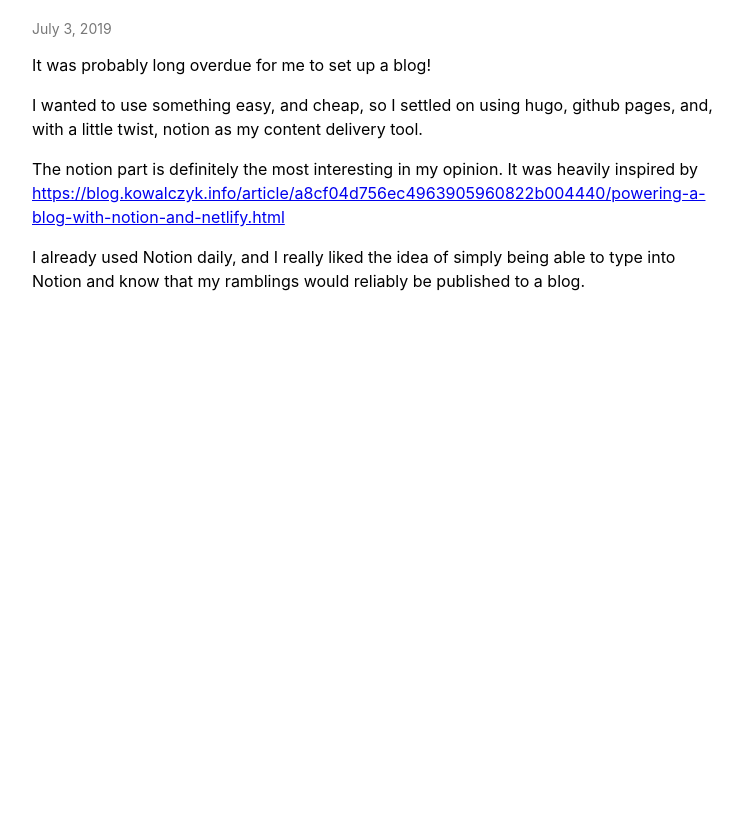
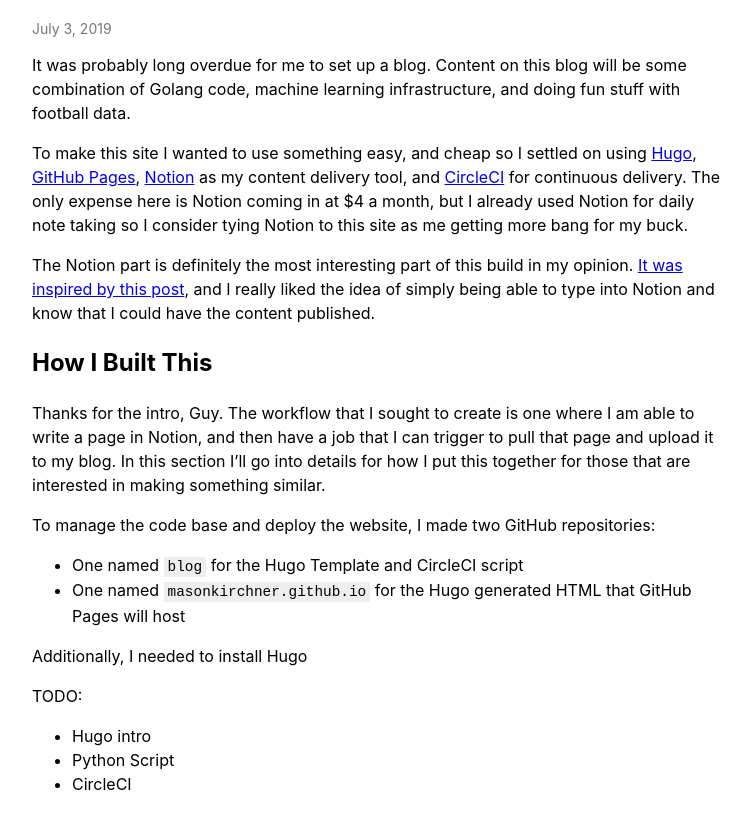
Before and after one commit to masonkirchner/masonkirchner.github.io, a plain HTML site: page post/making-this-blog/index.html in a window 1280 px wide. Shown: the part 186-1014 px from the top of the page, without its empty margins (224-975 px from the left). Before the commit the page ends 800 px from the top, so only its background shows below. Drawn offline with nearby package versions, Linux system fonts and the light colour scheme; a small style sheet from the web is missing.

Commit message:
updating blog from circleci (#4)

```diff
--- a/index.xml
+++ b/index.xml
@@ -17,10 +17,8 @@
       <pubDate>Wed, 03 Jul 2019 00:00:00 +0000</pubDate>
 
       <guid>https://masonkirchner.github.io/post/making-this-blog/</guid>
-      <description>It was probably long overdue for me to set up a blog!
-I wanted to use something easy, and cheap, so I settled on using hugo, github pages, and, with a little twist, notion as my content delivery tool.
-The notion part is definitely the most interesting in my opinion. It was heavily inspired by https://blog.kowalczyk.info/article/a8cf04d756ec4963905960822b004440/powering-a-blog-with-notion-and-netlify.html
-I already used Notion daily, and I really liked the idea of simply being able to type into Notion and know that my ramblings would reliably be published to a blog.</description>
+      <description>It was probably long overdue for me to set up a blog. Content on this blog will be some combination of Golang code, machine learning infrastructure, and doing fun stuff with football data.
+To make this site I wanted to use something easy, and cheap so I settled on using Hugo, GitHub Pages, Notion as my content delivery tool, and CircleCI for continuous delivery. The only expense here is Notion coming in at $4 a month, but I already used Notion for daily note taking so I consider tying Notion to this site as me getting more bang for my buck.</description>
     </item>
 
     <item>
--- a/post/index.xml
+++ b/post/index.xml
@@ -17,10 +17,8 @@
       <pubDate>Wed, 03 Jul 2019 00:00:00 +0000</pubDate>
 
       <guid>https://masonkirchner.github.io/post/making-this-blog/</guid>
-      <description>It was probably long overdue for me to set up a blog!
-I wanted to use something easy, and cheap, so I settled on using hugo, github pages, and, with a little twist, notion as my content delivery tool.
-The notion part is definitely the most interesting in my opinion. It was heavily inspired by https://blog.kowalczyk.info/article/a8cf04d756ec4963905960822b004440/powering-a-blog-with-notion-and-netlify.html
-I already used Notion daily, and I really liked the idea of simply being able to type into Notion and know that my ramblings would reliably be published to a blog.</description>
+      <description>It was probably long overdue for me to set up a blog. Content on this blog will be some combination of Golang code, machine learning infrastructure, and doing fun stuff with football data.
+To make this site I wanted to use something easy, and cheap so I settled on using Hugo, GitHub Pages, Notion as my content delivery tool, and CircleCI for continuous delivery. The only expense here is Notion coming in at $4 a month, but I already used Notion for daily note taking so I consider tying Notion to this site as me getting more bang for my buck.</description>
     </item>
 
   </channel>
--- a/post/making-this-blog/index.html
+++ b/post/making-this-blog/index.html
@@ -76,13 +76,34 @@
     <span class="f6 gray">July 3, 2019</span>
 
       <article itemprop="articleBody" id="content" class="w-90 lh-copy">
-        <p>It was probably long overdue for me to set up a blog!</p>
 
-<p>I wanted to use something easy, and cheap, so I settled on using hugo, github pages, and, with a little twist, notion as my content delivery tool.</p>
 
-<p>The notion part is definitely the most interesting in my opinion. It was heavily inspired by <a href="https://blog.kowalczyk.info/article/a8cf04d756ec4963905960822b004440/powering-a-blog-with-notion-and-netlify.html">https://blog.kowalczyk.info/article/a8cf04d756ec4963905960822b004440/powering-a-blog-with-notion-and-netlify.html</a></p>
+<p>It was probably long overdue for me to set up a blog. Content on this blog will be some combination of Golang code, machine learning infrastructure, and doing fun stuff with football data.</p>
 
-<p>I already used Notion daily, and I really liked the idea of simply being able to type into Notion and know that my ramblings would reliably be published to a blog.</p>
+<p>To make this site I wanted to use something easy, and cheap so I settled on using <a href="https://gohugo.io/">Hugo</a>, <a href="https://pages.github.com/">GitHub Pages</a>, <a href="https://www.notion.so/">Notion</a> as my content delivery tool, and <a href="https://circleci.com/">CircleCI</a> for continuous delivery. The only expense here is Notion coming in at $4 a month, but I already used Notion for daily note taking so I consider tying Notion to this site as me getting more bang for my buck.</p>
+
+<p>The Notion part is definitely the most interesting part of this build in my opinion. <a href="https://blog.kowalczyk.info/article/a8cf04d756ec4963905960822b004440/powering-a-blog-with-notion-and-netlify.html">It was inspired by this post</a>, and I really liked the idea of simply being able to type into Notion and know that I could have the content published.</p>
+
+<h2 id="how-i-built-this">How I Built This</h2>
+
+<p>Thanks for the intro, Guy. The workflow that I sought to create is one where I am able to write a page in Notion, and then have a job that I can trigger to pull that page and upload it to my blog. In this section I&rsquo;ll go into details for how I put this together for those that are interested in making something similar.</p>
+
+<p>To manage the code base and deploy the website, I made two GitHub repositories:</p>
+
+<ul>
+<li>One named <code>blog</code> for the Hugo Template and CircleCI script</li>
+<li>One named <code>masonkirchner.github.io</code> for the Hugo generated HTML that GitHub Pages will host</li>
+</ul>
+
+<p>Additionally, I needed to install Hugo</p>
+
+<p>TODO:</p>
+
+<ul>
+<li>Hugo intro</li>
+<li>Python Script</li>
+<li>CircleCI</li>
+</ul>
 
       </article>
 
```
